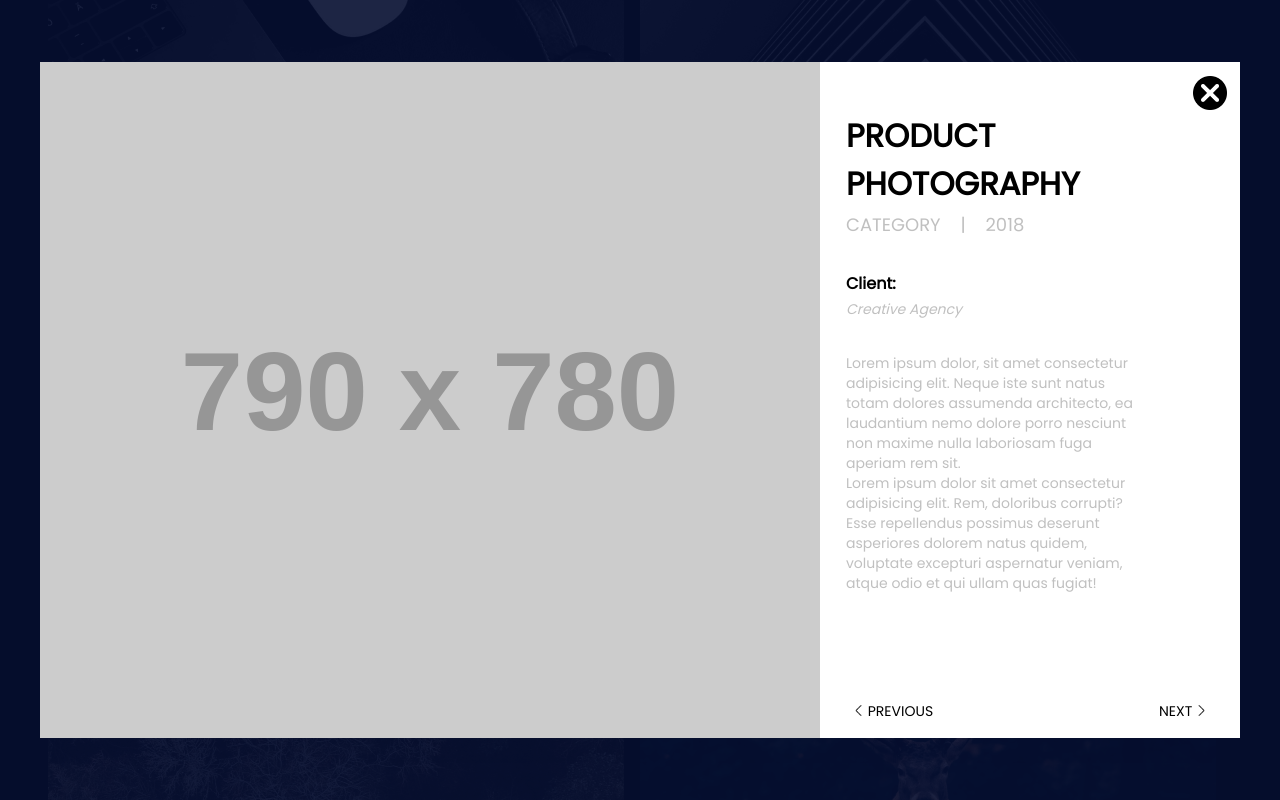
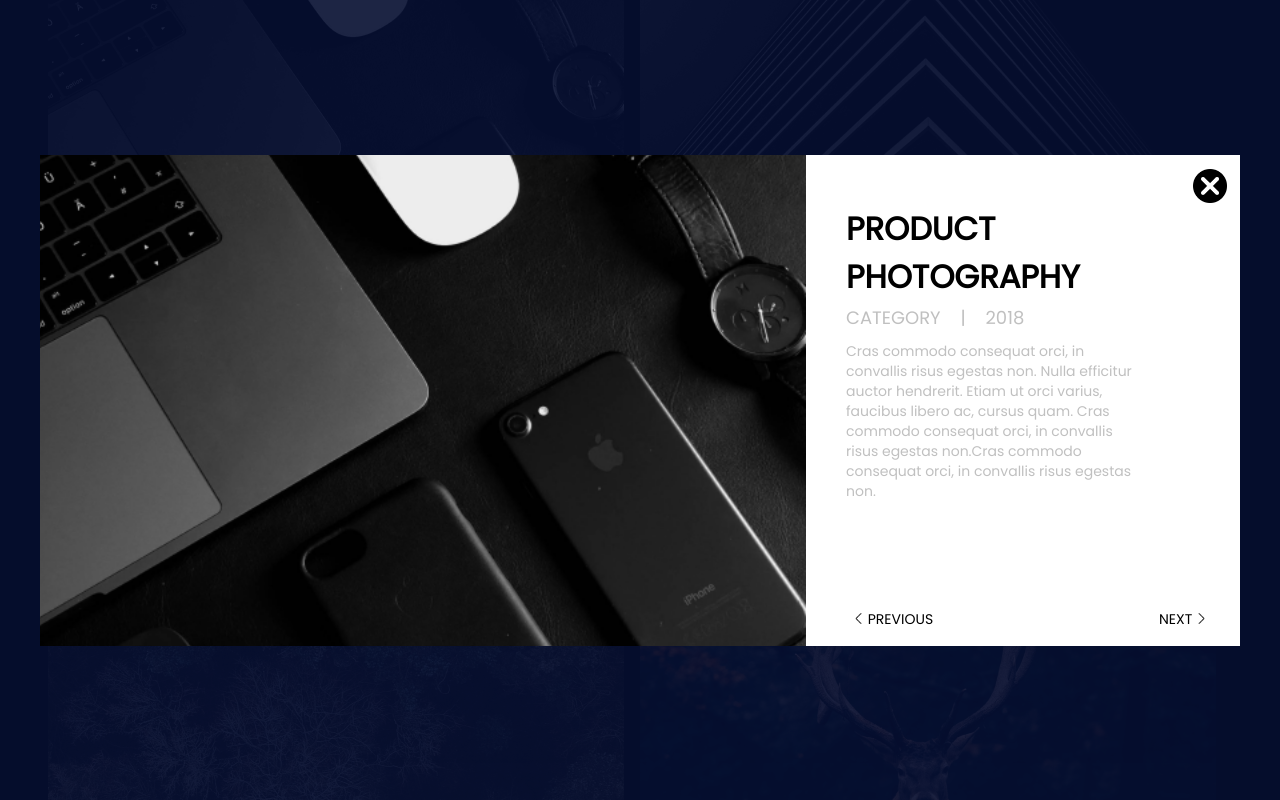
Before and after one commit to Millio717/Without, a plain HTML site: page index.html in a window 1280 px wide. Both pictures are taken after a click on the element 88 px from the left and 1463 px from the top of the page. Shown: the part 1063-1863 px from the top of the page. Drawn offline with nearby package versions, Linux system fonts and the light colour scheme; placeholder pictures from the web are drawn by us.

Commit message:
'modalwork'

```diff
--- a/css/blocks/clients.less
+++ b/css/blocks/clients.less
@@ -21,10 +21,9 @@
     margin-bottom: 82px;
 }
 .clients__icon {
-    margin: 0 auto;
-}
-.clients__icon-photo {
-    margin-right: 109px;
+    display: flex;
+    justify-content: space-around;
+    max-height: 50px;
 }
 .client-last__photo {
     max-width: 128px;
--- a/css/blocks/modal-portfolio.less
+++ b/css/blocks/modal-portfolio.less
@@ -11,8 +11,9 @@
 .modal-work__photo {
     position: absolute;
     top: 50%;
-    left: 50%;
+    left: 49%;
     z-index: 1;
+    height: 800px;
 
     transform: translate3D(-50%, -50%, 0);
 }
@@ -22,7 +23,7 @@
     padding: 50px 99px 15px 26px;
 }
 .modal-work__header {
-    margin-bottom: 33px;
+    margin-bottom: 10px;
 }
 .modal-work__title {
     margin-bottom: 3px;
--- a/index.html
+++ b/index.html
@@ -308,7 +308,7 @@
 
             <div class="modal-work">
                 <div class="modal-work__preview">
-                    <img class="modal-work__photo" src="https://via.placeholder.com/790x780" alt="">
+                    <img class="modal-work__photo" src="images/portfolio1.png" alt="">
                 </div>
 
                 <button type="button" class="modal__close" data-close>
@@ -323,14 +323,8 @@
                         </div>
                     </div>
 
-                    <div class="modal-work__client">
-                        <div class="modal-work__client-title">Client:</div>
-                        <div class="modal-work__client-company">Creative Agency</div>
-                    </div>
-
                     <div class="modal-work__text">
-                        <p>Lorem ipsum dolor, sit amet consectetur adipisicing elit. Neque iste sunt natus totam dolores assumenda architecto, ea laudantium nemo dolore porro nesciunt non maxime nulla laboriosam fuga aperiam rem sit.</p>
-                        <p>Lorem ipsum dolor sit amet consectetur adipisicing elit. Rem, doloribus corrupti? Esse repellendus possimus deserunt asperiores dolorem natus quidem, voluptate excepturi aspernatur veniam, atque odio et qui ullam quas fugiat!</p>
+                        <p>Cras commodo consequat orci, in convallis risus egestas non. Nulla efficitur auctor hendrerit. Etiam ut orci varius, faucibus libero ac, cursus quam. Cras commodo consequat orci, in convallis risus egestas non.Cras commodo consequat orci, in convallis risus egestas non.</p>
                     </div>
                     <div class="modal-work__footer">
                         <button class="modal-work__btn modal-work__btn--prev" type="button">
@@ -350,7 +344,7 @@
 
             <div class="modal-work">
                 <div class="modal-work__preview">
-                    <img class="modal-work__photo" src="https://via.placeholder.com/790x780" alt="">
+                    <img class="modal-work__photo" src="images/portfolio2.png" alt="">
                 </div>
 
                 <button type="button" class="modal__close" data-close>
@@ -359,20 +353,14 @@
 
                 <div class="modal-work__content">
                     <div class="modal-work__header">
-                        <h3 class="modal-work__title">Product Photography</h3>
+                        <h3 class="modal-work__title">Architecture Photography</h3>
                         <div class="modal-work__info">
                             category <span class="modal-work__info-divider">|</span> 2018
                         </div>
                     </div>
 
-                    <div class="modal-work__client">
-                        <div class="modal-work__client-title">Client:</div>
-                        <div class="modal-work__client-company">Creative Agency</div>
-                    </div>
-
                     <div class="modal-work__text">
-                        <p>Lorem ipsum dolor, sit amet consectetur adipisicing elit. Neque iste sunt natus totam dolores assumenda architecto, ea laudantium nemo dolore porro nesciunt non maxime nulla laboriosam fuga aperiam rem sit.</p>
-                        <p>Lorem ipsum dolor sit amet consectetur adipisicing elit. Rem, doloribus corrupti? Esse repellendus possimus deserunt asperiores dolorem natus quidem, voluptate excepturi aspernatur veniam, atque odio et qui ullam quas fugiat!</p>
+                        <p>Aenean porta neque eget consequat fringilla. Vestibulum ultrices, orci nec egestas pharetra, ligula est semper enim, nec auctor sapien leo nec purus. Fusce tincidunt aliquet sapien, sit amet rhoncus leo imperdiet nec.</p>
                     </div>
                     <div class="modal-work__footer">
                         <button class="modal-work__btn modal-work__btn--prev" type="button">
@@ -392,7 +380,7 @@
 
             <div class="modal-work">
                 <div class="modal-work__preview">
-                    <img class="modal-work__photo" src="https://via.placeholder.com/790x780" alt="">
+                    <img class="modal-work__photo" src="images/portfolio3.png" alt="">
                 </div>
 
                 <button type="button" class="modal__close" data-close>
@@ -401,20 +389,16 @@
 
                 <div class="modal-work__content">
                     <div class="modal-work__header">
-                        <h3 class="modal-work__title">Product Photography</h3>
+                        <h3 class="modal-work__title">Drone Photography</h3>
                         <div class="modal-work__info">
                             category <span class="modal-work__info-divider">|</span> 2018
                         </div>
                     </div>
 
-                    <div class="modal-work__client">
-                        <div class="modal-work__client-title">Client:</div>
-                        <div class="modal-work__client-company">Creative Agency</div>
-                    </div>
-
                     <div class="modal-work__text">
-                        <p>Lorem ipsum dolor, sit amet consectetur adipisicing elit. Neque iste sunt natus totam dolores assumenda architecto, ea laudantium nemo dolore porro nesciunt non maxime nulla laboriosam fuga aperiam rem sit.</p>
-                        <p>Lorem ipsum dolor sit amet consectetur adipisicing elit. Rem, doloribus corrupti? Esse repellendus possimus deserunt asperiores dolorem natus quidem, voluptate excepturi aspernatur veniam, atque odio et qui ullam quas fugiat!</p>
+                        <p>
+                            Mauris euismod elit et nisi ultrices, ut faucibus orci tincidunt. Duis tristique sed lorem a vestibulum. Cras commodo consequat orci, in convallis risus egestas non. Nulla efficitur auctor hendrerit. Etiam ut orci varius, faucibus libero ac, cursus quam.
+                        </p>
                     </div>
                     <div class="modal-work__footer">
                         <button class="modal-work__btn modal-work__btn--prev" type="button">
@@ -434,7 +418,7 @@
 
             <div class="modal-work">
                 <div class="modal-work__preview">
-                    <img class="modal-work__photo" src="https://via.placeholder.com/790x780" alt="">
+                    <img class="modal-work__photo" src="images/portfolio4.png" alt="">
                 </div>
 
                 <button type="button" class="modal__close" data-close>
@@ -443,20 +427,16 @@
 
                 <div class="modal-work__content">
                     <div class="modal-work__header">
-                        <h3 class="modal-work__title">Product Photography</h3>
+                        <h3 class="modal-work__title">Wildlife Photography</h3>
                         <div class="modal-work__info">
                             category <span class="modal-work__info-divider">|</span> 2018
                         </div>
                     </div>
 
-                    <div class="modal-work__client">
-                        <div class="modal-work__client-title">Client:</div>
-                        <div class="modal-work__client-company">Creative Agency</div>
-                    </div>
-
                     <div class="modal-work__text">
-                        <p>Lorem ipsum dolor, sit amet consectetur adipisicing elit. Neque iste sunt natus totam dolores assumenda architecto, ea laudantium nemo dolore porro nesciunt non maxime nulla laboriosam fuga aperiam rem sit.</p>
-                        <p>Lorem ipsum dolor sit amet consectetur adipisicing elit. Rem, doloribus corrupti? Esse repellendus possimus deserunt asperiores dolorem natus quidem, voluptate excepturi aspernatur veniam, atque odio et qui ullam quas fugiat!</p>
+                        <p>
+                            Lorem ipsum dolor sit amet, consectetur adipiscing elit. Nullam scelerisque aliquam odio et faucibus. Nulla rhoncus feugiat eros quis consectetur. Morbi neque ex, condimentum dapibus congue et, vulputate ut ligula. Vestibulum sit amet urna turpis.
+                        </p>
                     </div>
                     <div class="modal-work__footer">
                         <button class="modal-work__btn modal-work__btn--prev" type="button">
```
Also changed, not shown: css/style.css.
